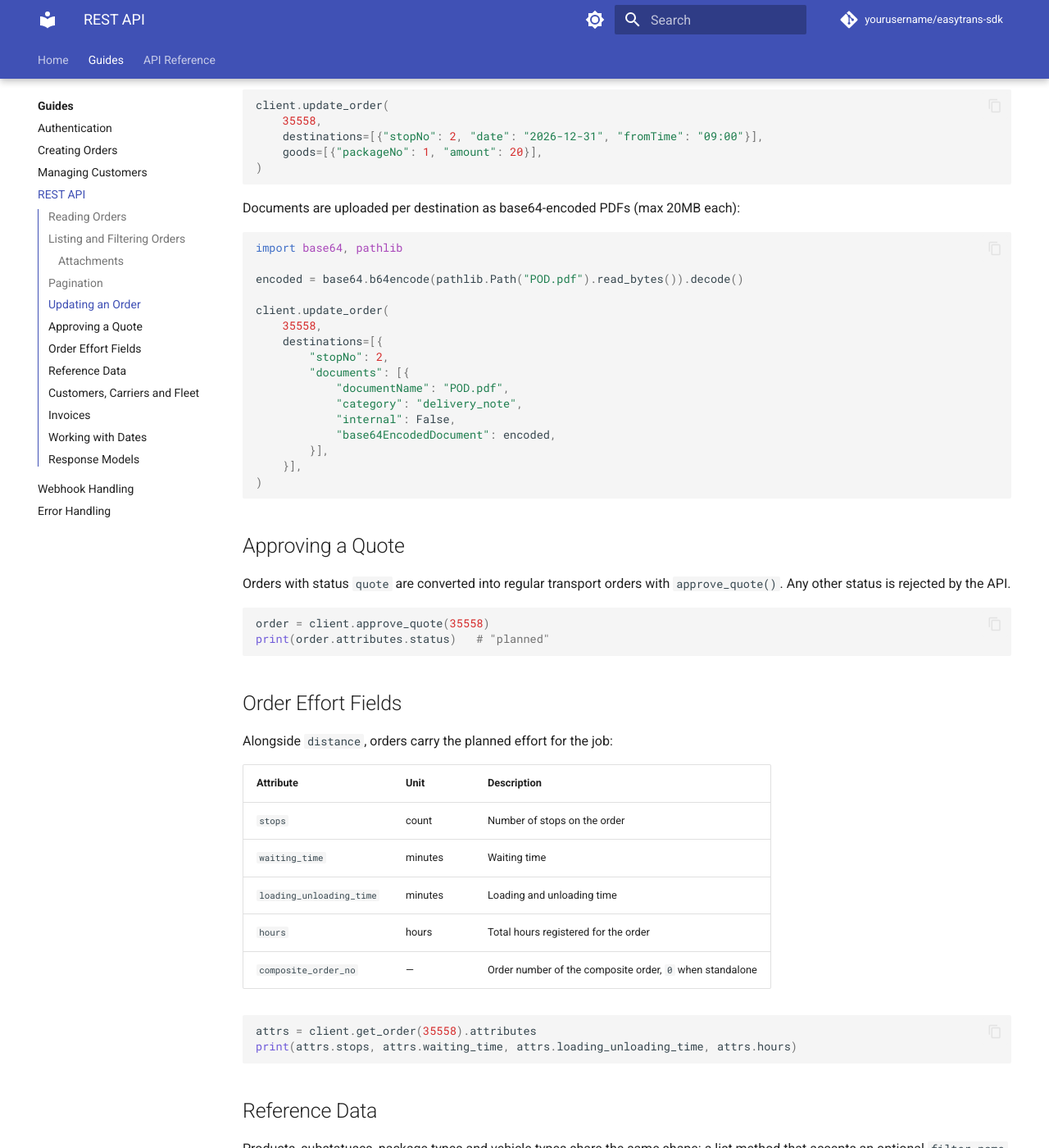
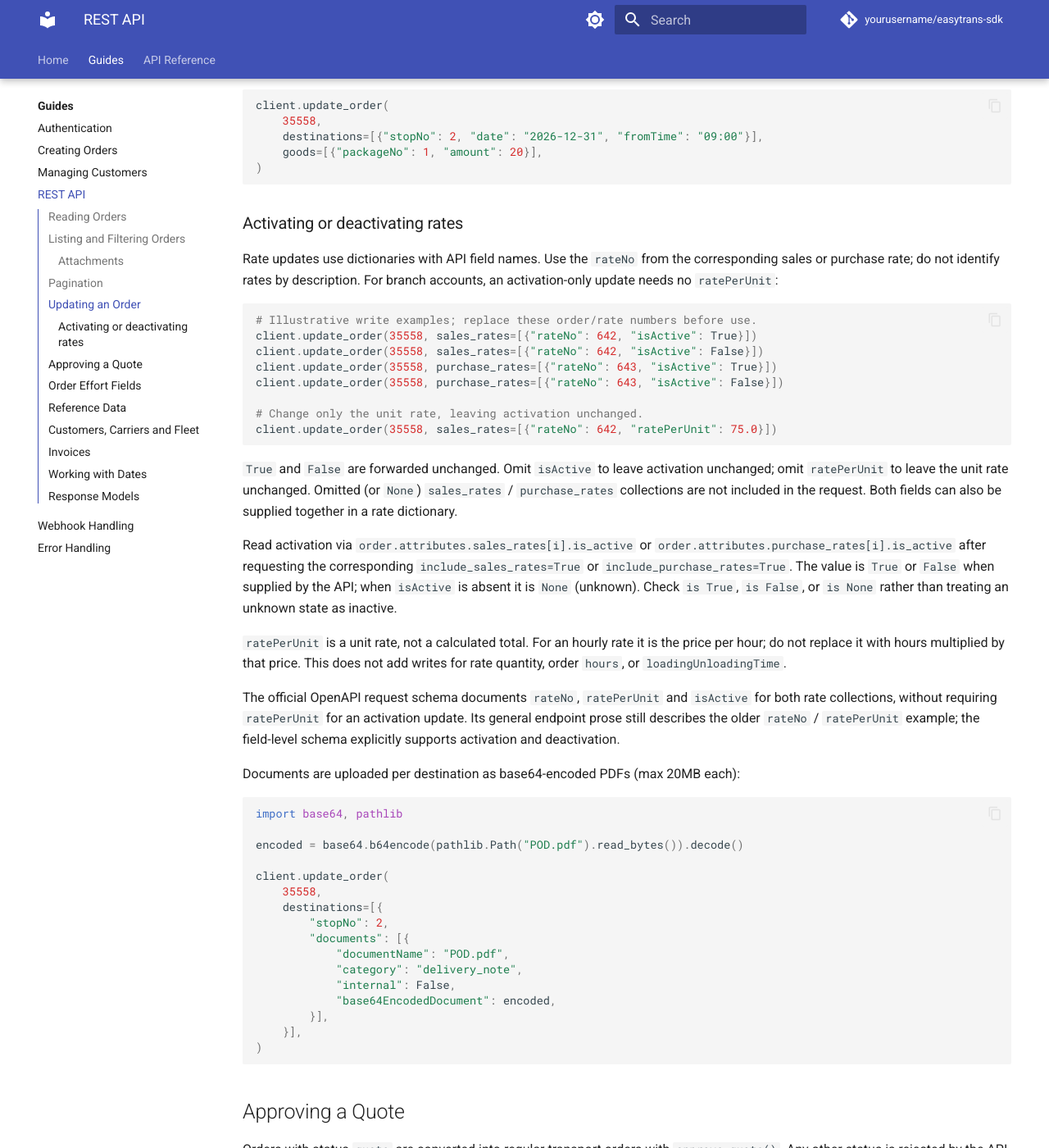
Before and after one commit to smekkos/easytrans-python-sdk, an MkDocs documentation site: the page built from docs/guides/rest-api.md, in a window 1280 px wide and 1400 px high, scrolled down 1812 px. Shown: the whole window at 82% size. Built offline with MkDocs 1.6.1 and Material for MkDocs 9.7.7, drawn with Linux system fonts in a browser that asks for light colours; comment, search, counter and statistics services are not loaded.

Commit message:
[verified] fix(rest): expose rate activation and document dictionary updates

````diff
--- a/docs/guides/rest-api.md
+++ b/docs/guides/rest-api.md
@@ -92,6 +92,46 @@ client.update_order(
     goods=[{"packageNo": 1, "amount": 20}],
 )
 ```
+
+### Activating or deactivating rates
+
+Rate updates use dictionaries with API field names. Use the `rateNo` from
+the corresponding sales or purchase rate; do not identify rates by description.
+For branch accounts, an activation-only update needs no `ratePerUnit`:
+
+```python
+# Illustrative write examples; replace these order/rate numbers before use.
+client.update_order(35558, sales_rates=[{"rateNo": 642, "isActive": True}])
+client.update_order(35558, sales_rates=[{"rateNo": 642, "isActive": False}])
+client.update_order(35558, purchase_rates=[{"rateNo": 643, "isActive": True}])
+client.update_order(35558, purchase_rates=[{"rateNo": 643, "isActive": False}])
+
+# Change only the unit rate, leaving activation unchanged.
+client.update_order(35558, sales_rates=[{"rateNo": 642, "ratePerUnit": 75.0}])
+```
+
+`True` and `False` are forwarded unchanged. Omit `isActive` to leave activation
+unchanged; omit `ratePerUnit` to leave the unit rate unchanged. Omitted (or `None`)
+`sales_rates` / `purchase_rates` collections are not included in the request.
+Both fields can also be supplied together in a rate dictionary.
+
+Read activation via `order.attributes.sales_rates[i].is_active` or
+`order.attributes.purchase_rates[i].is_active` after requesting the corresponding
+`include_sales_rates=True` or `include_purchase_rates=True`. The value is `True`
+or `False` when supplied by the API; when `isActive` is absent it is `None`
+(unknown). Check `is True`, `is False`, or `is None` rather than treating an
+unknown state as inactive.
+
+`ratePerUnit` is a unit rate, not a calculated total. For an hourly rate it is
+the price per hour; do not replace it with hours multiplied by that price.
+This does not add writes for rate quantity, order `hours`, or
+`loadingUnloadingTime`.
+
+The official OpenAPI request schema documents `rateNo`, `ratePerUnit` and
+`isActive` for both rate collections, without requiring `ratePerUnit` for an
+activation update. Its general endpoint prose still describes the older
+`rateNo` / `ratePerUnit` example; the field-level schema explicitly supports
+activation and deactivation.
 
 Documents are uploaded per destination as base64-encoded PDFs (max 20MB each):
 
````
Also changed, not shown: README.md (+12 -0 lines), docs/api-reference/rest-models.md (+12 -0 lines), 4 other files.
